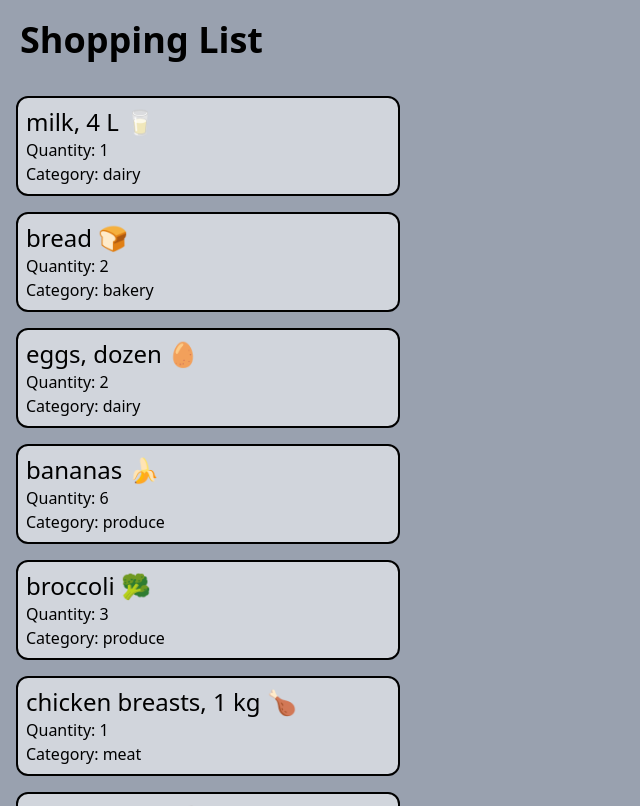
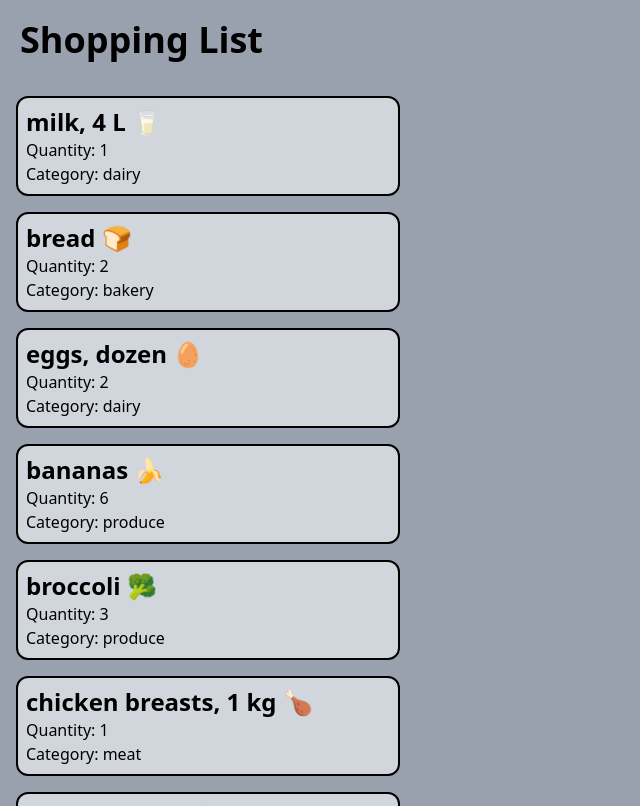
Before and after one commit to deGuzmanChris/cprg306-assignments, a Next.js app: page /week-3 in a window 1280 px wide. Shown: the top 806 px of the page, without its empty margins (0-640 px from the left). Built offline with nearby package versions, Linux system fonts and the light colour scheme.

Commit message:
changes in week 3 styling. font for items are semibolded

```diff
--- a/app/week-3/item.js
+++ b/app/week-3/item.js
@@ -3,7 +3,7 @@ export default function Item({name,quantity,category}) {
         <div className= "p-2 m-4 bg-gray-300 max-w-sm border-2 border-black rounded-xl">
             <ul>
                 <li>
-                    <h2 className="text-2xl border-black">{name}</h2>
+                    <h2 className="text-2xl border-black font-semibold">{name}</h2>
                     <p>Quantity: {quantity}</p>
                     <p>Category: {category}</p>
                 </li>
```
